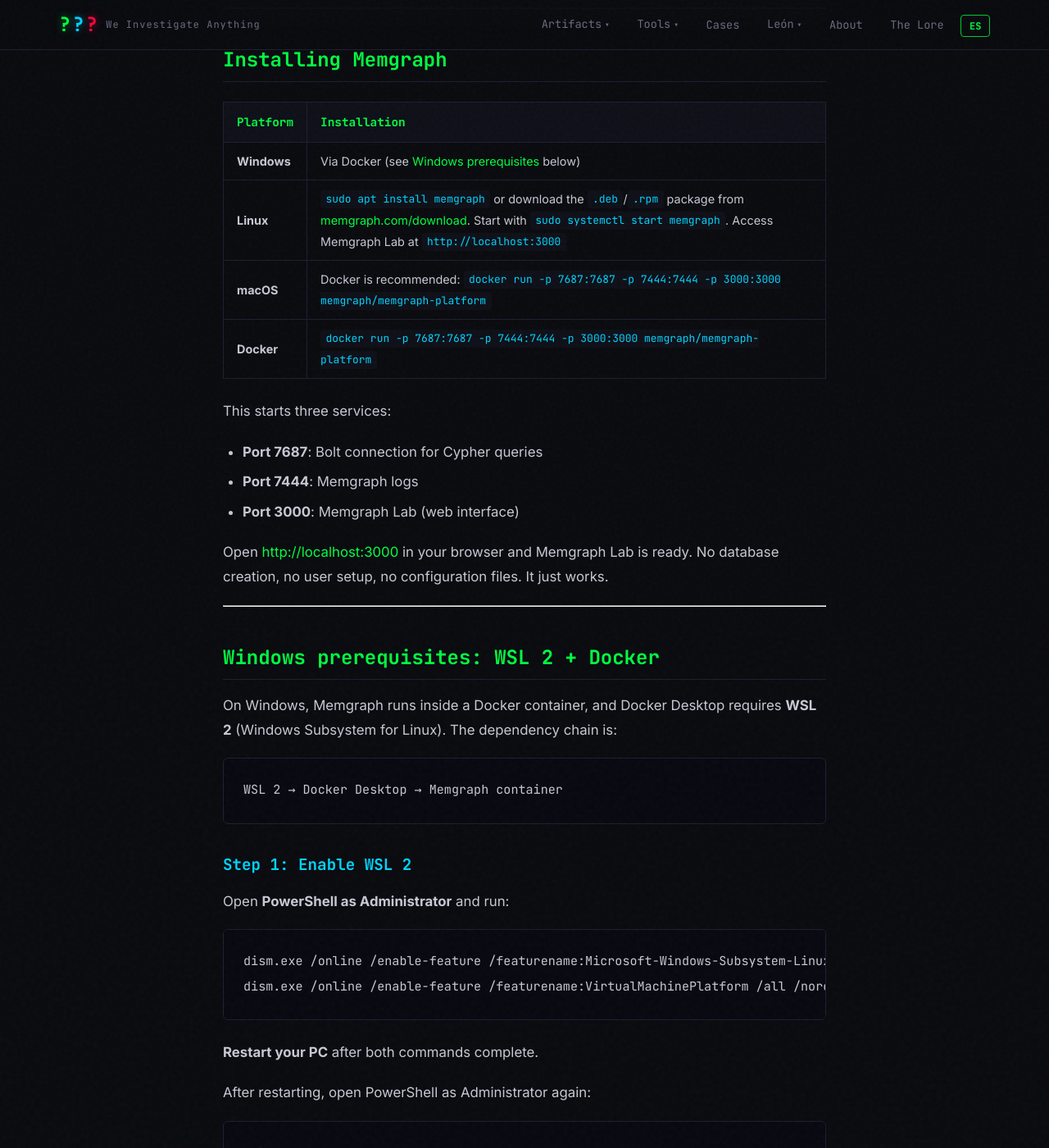
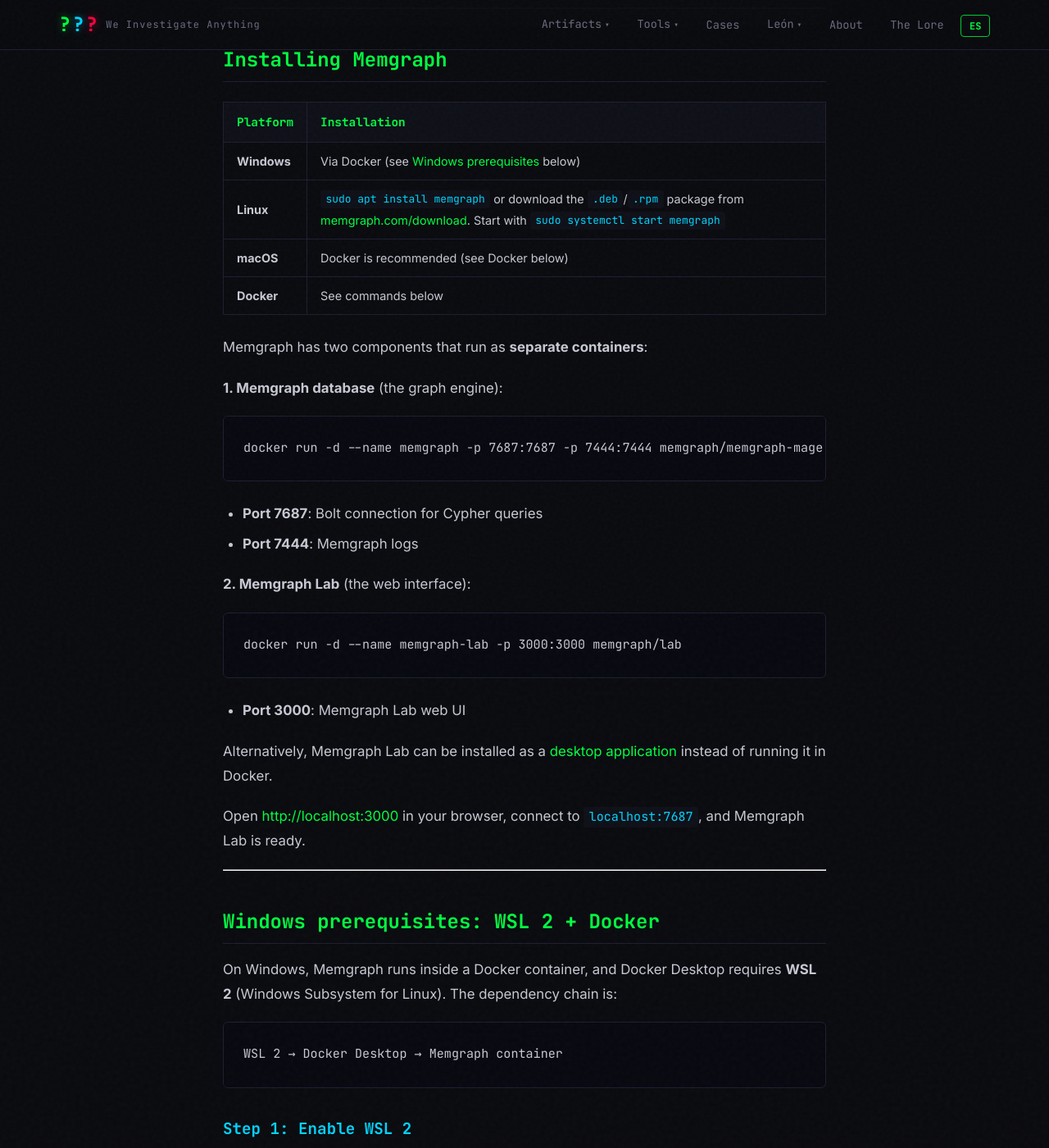
Before and after one commit to jupyterj0nes/jupyterj0nes.github.io, a Jekyll site: the page built from _posts/en/2026-04-07-memgraph-visualization.md, in a window 1280 px wide and 1400 px high, scrolled down 1040 px. Shown: the whole window at 82% size. Built offline with Jekyll 4.4.1, drawn with Linux system fonts in a browser that asks for light colours; comment, search, counter and statistics services are not loaded; some of the changed text lies outside the part shown.

Commit message:
Fix Memgraph install: separate containers for DB and Lab
Replace deprecated memgraph-platform image with memgraph-mage (database)
and memgraph/lab (web UI) as separate containers.

````diff
--- a/_posts/en/2026-04-07-memgraph-visualization.md
+++ b/_posts/en/2026-04-07-memgraph-visualization.md
@@ -35,16 +35,32 @@
 | Platform | Installation |
 |----------|-------------|
 | **Windows** | Via Docker (see [Windows prerequisites](#windows-prerequisites-wsl-2--docker) below) |
-| **Linux** | `sudo apt install memgraph` or download the `.deb`/`.rpm` package from [memgraph.com/download](https://memgraph.com/download). Start with `sudo systemctl start memgraph`. Access Memgraph Lab at `http://localhost:3000` |
-| **macOS** | Docker is recommended: `docker run -p 7687:7687 -p 7444:7444 -p 3000:3000 memgraph/memgraph-platform` |
-| **Docker** | `docker run -p 7687:7687 -p 7444:7444 -p 3000:3000 memgraph/memgraph-platform` |
+| **Linux** | `sudo apt install memgraph` or download the `.deb`/`.rpm` package from [memgraph.com/download](https://memgraph.com/download). Start with `sudo systemctl start memgraph` |
+| **macOS** | Docker is recommended (see Docker below) |
+| **Docker** | See commands below |
 
-This starts three services:
+Memgraph has two components that run as **separate containers**:
+
+**1. Memgraph database** (the graph engine):
+
+```bash
+docker run -d --name memgraph -p 7687:7687 -p 7444:7444 memgraph/memgraph-mage
+```
+
 - **Port 7687**: Bolt connection for Cypher queries
 - **Port 7444**: Memgraph logs
-- **Port 3000**: Memgraph Lab (web interface)
 
-Open [http://localhost:3000](http://localhost:3000) in your browser and Memgraph Lab is ready. No database creation, no user setup, no configuration files. It just works.
+**2. Memgraph Lab** (the web interface):
+
+```bash
+docker run -d --name memgraph-lab -p 3000:3000 memgraph/lab
+```
+
+- **Port 3000**: Memgraph Lab web UI
+
+Alternatively, Memgraph Lab can be installed as a [desktop application](https://memgraph.com/download) instead of running it in Docker.
+
+Open [http://localhost:3000](http://localhost:3000) in your browser, connect to `localhost:7687`, and Memgraph Lab is ready.
 
 ---
 
@@ -86,11 +102,14 @@
 
 ### Step 3: Run Memgraph
 
+Start the database and the web interface as two separate containers:
+
 ```powershell
-docker run -d --name memgraph -p 7687:7687 -p 7444:7444 -p 3000:3000 memgraph/memgraph-platform
+docker run -d --name memgraph -p 7687:7687 -p 7444:7444 memgraph/memgraph-mage
+docker run -d --name memgraph-lab -p 3000:3000 memgraph/lab
 ```
 
-Open [http://localhost:3000](http://localhost:3000) and Memgraph Lab is ready.
+Open [http://localhost:3000](http://localhost:3000), connect to `localhost:7687`, and Memgraph Lab is ready.
 
 <details>
 <summary><strong>Troubleshooting WSL / Docker</strong></summary>
````
Also changed, not shown: _posts/es/2026-04-07-memgraph-visualization.md (+27 -8 lines).
